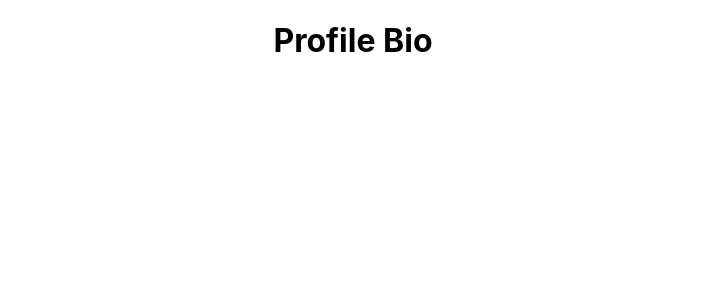
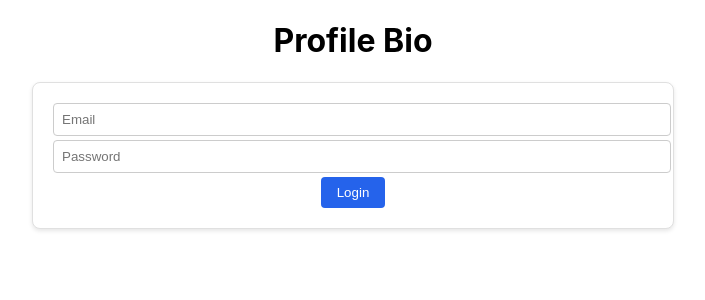
Before and after one commit to Teatoller/wk3-firebase-services-independent-project, a React (Create React App) app: page / in a window 1280 px wide. Shown: the top 300 px of the page, without its empty margins (287-992 px from the left). Built offline with nearby package versions, Linux system fonts and the light colour scheme.

Commit message:
ft(login): render login form on browser
- render login form

```diff
--- a/src/App.js
+++ b/src/App.js
@@ -2,6 +2,7 @@ import './App.css';
 // Import the functions you need from the SDKs you need
 import { initializeApp } from "firebase/app";
 import { getAnalytics } from "firebase/analytics";
+import Login from './components/auth/Login';
 // TODO: Add SDKs for Firebase products that you want to use
 // https://firebase.google.com/docs/web/setup#available-libraries
 
@@ -26,6 +27,7 @@ function App() {
   return (
     <div className="App">
       <h1> Profile Bio</h1>
+      <Login />
     </div>
   );
 }
```
